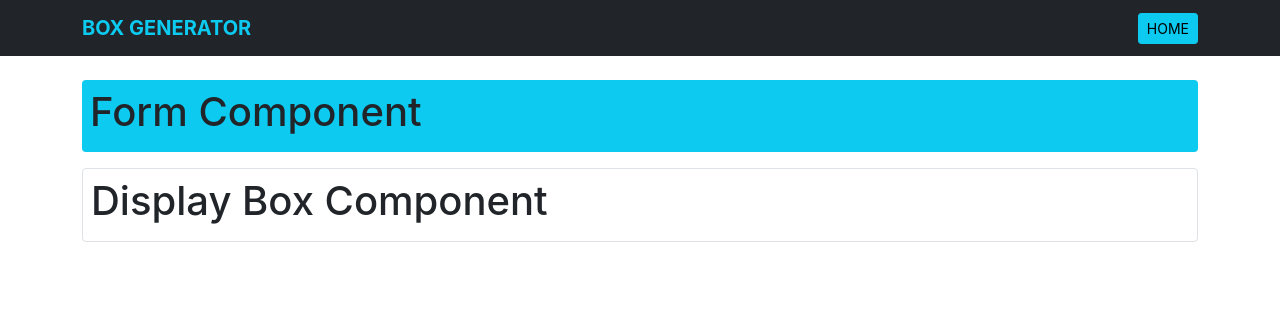
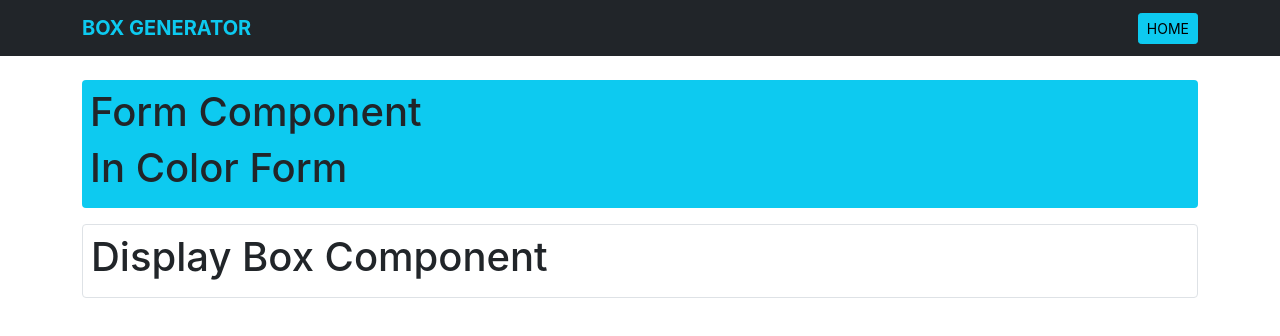
Before and after one commit to vircabading/Coding_Dojo_MERN_Stack_React_Functional_Components_Box_Generator, a React (Create React App) app: page / in a window 1280 px wide. Shown: the top 336 px of the page. Built offline with nearby package versions, Linux system fonts and the light colour scheme.

Commit message:
add ColorForm function

```diff
--- a/src/App.js
+++ b/src/App.js
@@ -1,4 +1,5 @@
 import './App.css';
+import ColorForm from './components/ColorForm';
 
 //////////////////////////////////////////////////////////////////
 //  ROOT APPLICATION
@@ -10,6 +11,7 @@ function App() {
       {/* //// COLOR FORM COMPONENT ////////////////////////////// */}
       <div className="bg-info rounded mb-3 p-2">
         <h1>Form Component</h1>
+        <ColorForm />
       </div>
 
       {/* //// DISPLAY BOC COMPONENT ///////////////////////////// */}
--- a/src/components/ColorForm.jsx
+++ b/src/components/ColorForm.jsx
@@ -1,3 +1,15 @@
+import react, { useState } from "react";
+
 ////////////////////////////////////////////////////////////////
 //  COLOR FORM COMPONENT
 ////////////////////////////////////////////////////////////////
+
+const ColorForm = (props) => {
+    return (
+        <div>
+            <h1>In Color Form</h1>
+        </div>
+    );
+}
+
+export default ColorForm;
```
